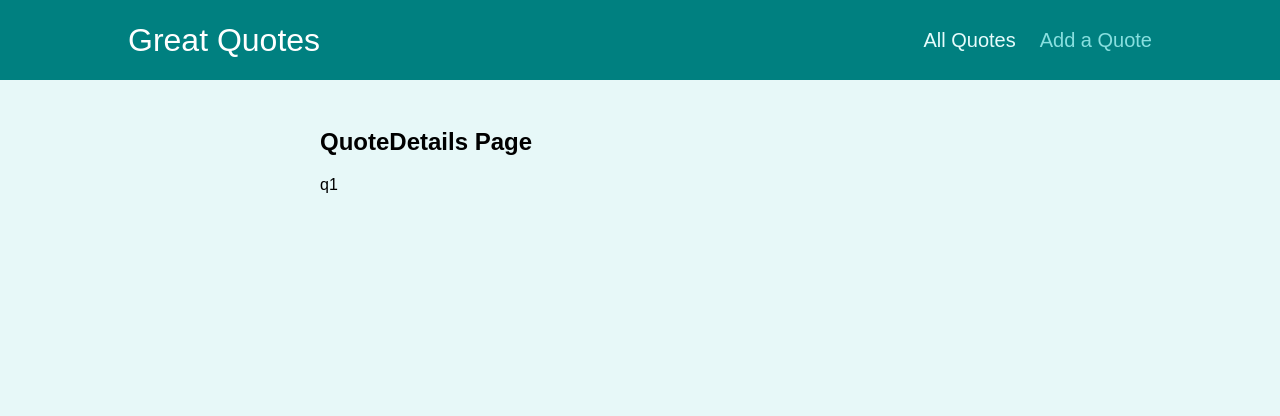
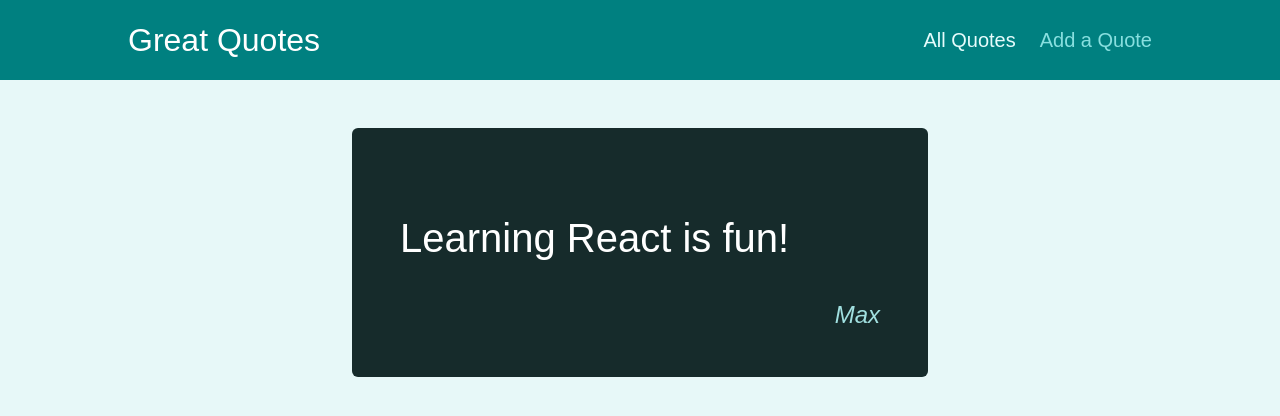
Before and after one commit to jdkromer/section20-practice, a React (Create React App) app: page /quotes/q1 in a window 1280 px wide. Shown: the top 416 px of the page. Built offline with nearby package versions, Linux system fonts and the light colour scheme.

Commit message:
Outputting Data on the Details Page

```diff
--- a/src/components/quotes/QuoteItem.js
+++ b/src/components/quotes/QuoteItem.js
@@ -1,3 +1,4 @@
+import { Link } from 'react-router-dom';
 import classes from './QuoteItem.module.css';
 
 const QuoteItem = (props) => {
@@ -9,9 +10,9 @@
         </blockquote>
         <figcaption>{props.author}</figcaption>
       </figure>
-      <a className='btn'>
+      <Link className='btn' to={`/quotes/${props.id}`}>
         View Fullscreen
-      </a>
+      </Link>
     </li>
   );
 };
--- a/src/pages/AllQuotes.js
+++ b/src/pages/AllQuotes.js
@@ -2,7 +2,7 @@
 
 const Dummy_Quotes = [
     { id: 'q1', author: 'Max', text: 'Learning React is fun!'},
-    { id: 'q1', author: 'Maximilan', text: 'Learning React is great!'}
+    { id: 'q2', author: 'Maximilan', text: 'Learning React is great!'}
 ];
 
 const AllQuotes = () => {
--- a/src/pages/QuoteDetails.js
+++ b/src/pages/QuoteDetails.js
@@ -1,13 +1,24 @@
 import { useParams, Route } from 'react-router-dom';
 
 import Comments from '../components/comments/Comments';
+import HighlightedQuote from '../components/quotes/HighlightedQuote';
+
+const Dummy_Quotes = [
+    { id: 'q1', author: 'Max', text: 'Learning React is fun!'},
+    { id: 'q2', author: 'Maximilan', text: 'Learning React is great!'}
+];
 
 const QuoteDetails = () => {
     const params = useParams();
+    const quote = Dummy_Quotes.find(quote => quote.id === params.quoteID);
+
+    if(!quote){
+        return <p>No Quote Found!</p>;
+    }
+
     return (
         <section>
-            <h1>QuoteDetails Page</h1>
-            <p>{ params.quoteID }</p>
+            <HighlightedQuote text={quote.text} author={quote.author} />
             <Route path={`/quotes/${params.quoteID}/comments`}>
                 <Comments />
             </Route>
```
Also changed, not shown: 1 other file (tests, documents, lock files or other folders).
